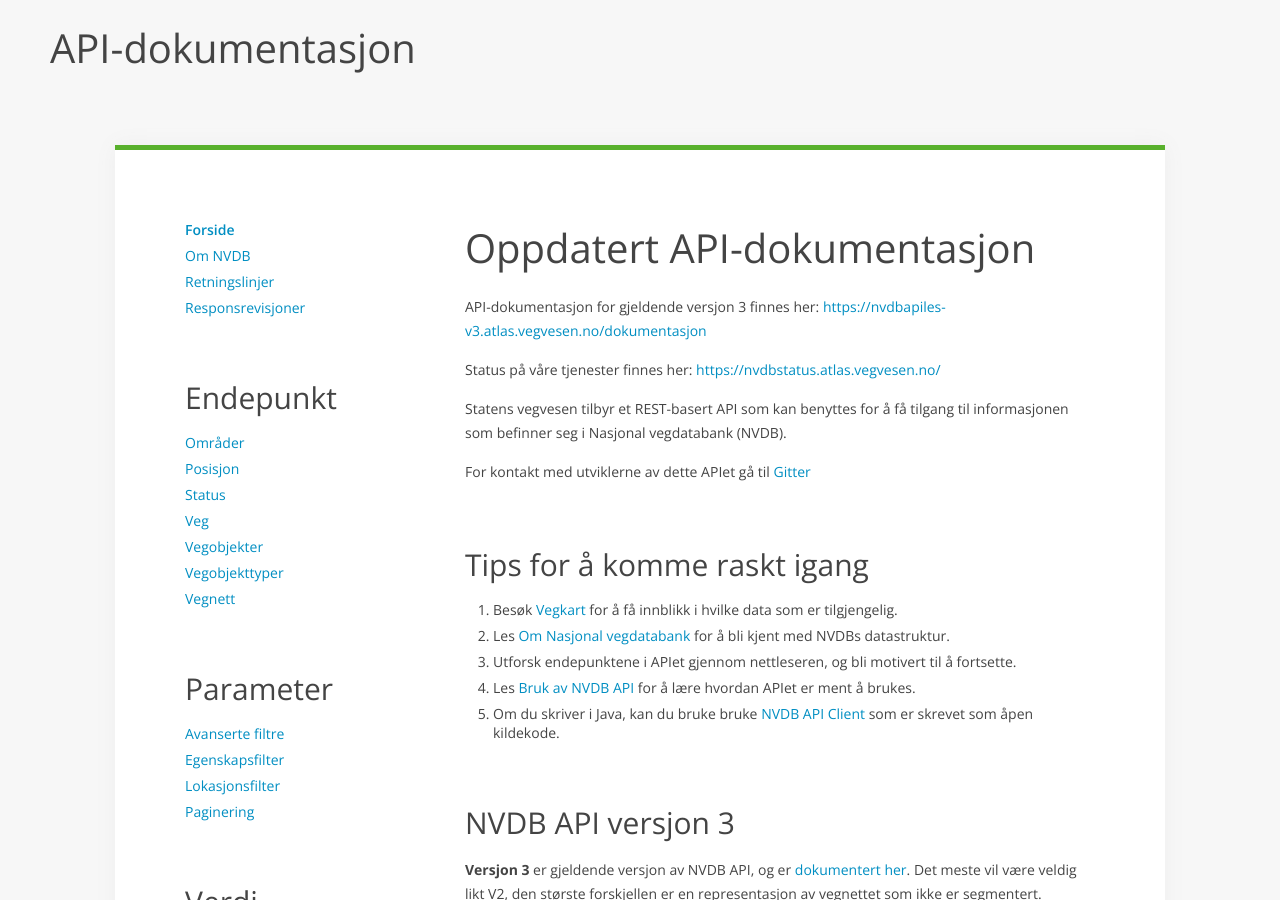
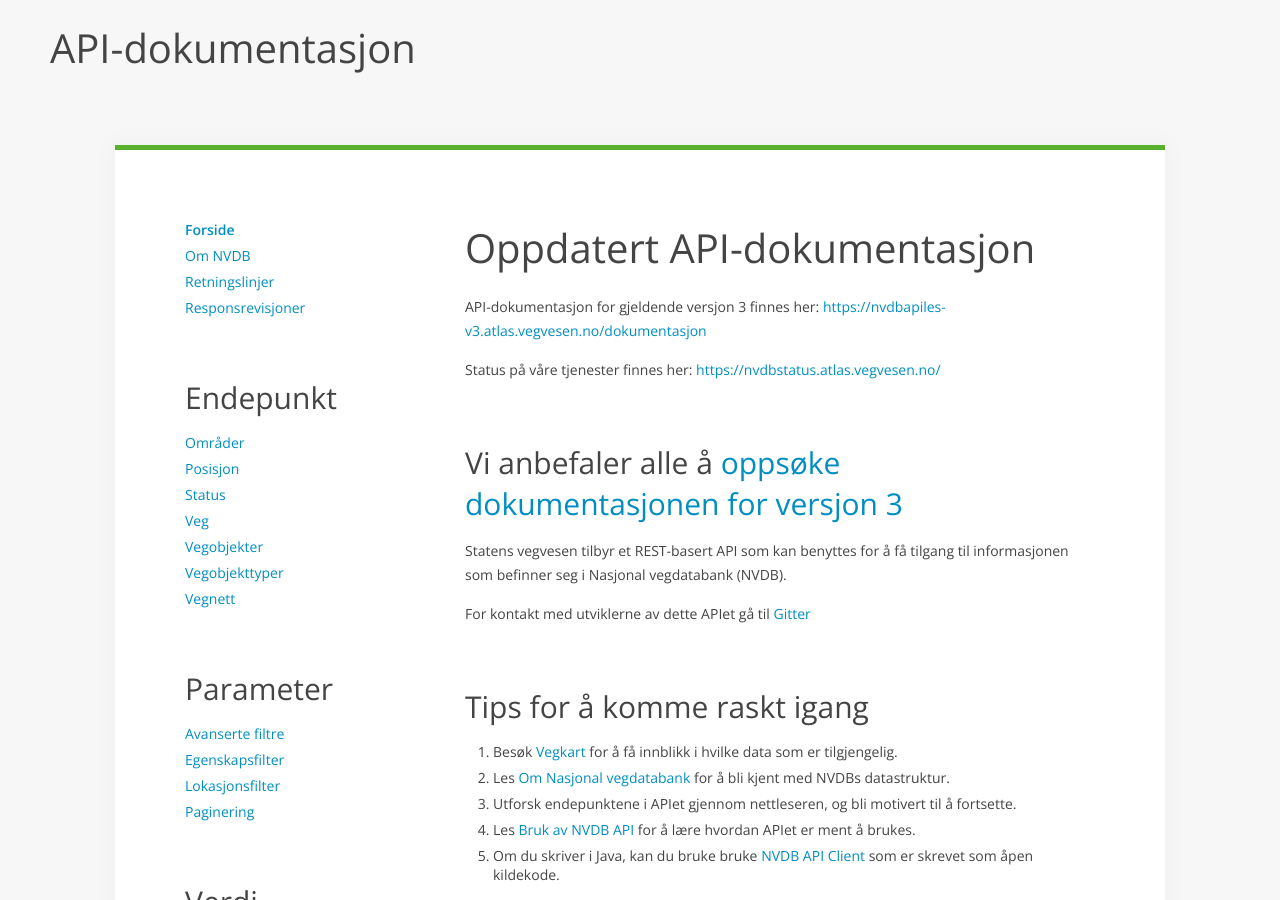
Before and after one commit to nvdb-vegdata/apidokumentasjon, a Jekyll site: the page built from index.md, in a window 1280 px wide and 900 px high. Built offline with Jekyll 4.4.1, drawn with Linux system fonts in a browser that asks for light colours; our own code applies the rules of GitHub Pages for plain Markdown files.

Commit message:
Update index.md

```diff
--- a/index.md
+++ b/index.md
@@ -8,6 +8,8 @@
 API-dokumentasjon for gjeldende versjon 3 finnes her: [https://nvdbapiles-v3.atlas.vegvesen.no/dokumentasjon](https://nvdbapiles-v3.atlas.vegvesen.no/dokumentasjon)
 
 Status på våre tjenester finnes her: [https://nvdbstatus.atlas.vegvesen.no/](https://nvdbstatus.atlas.vegvesen.no/)
+
+## Vi anbefaler alle å [oppsøke dokumentasjonen for versjon 3](https://nvdbapiles-v3.atlas.vegvesen.no/dokumentasjon)
 
 Statens vegvesen tilbyr et REST-basert API som kan benyttes for å få tilgang til informasjonen som befinner seg i Nasjonal vegdatabank (NVDB).
 
```
